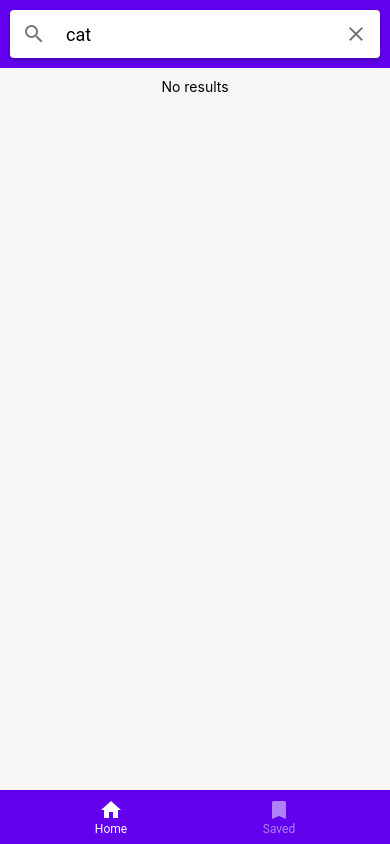
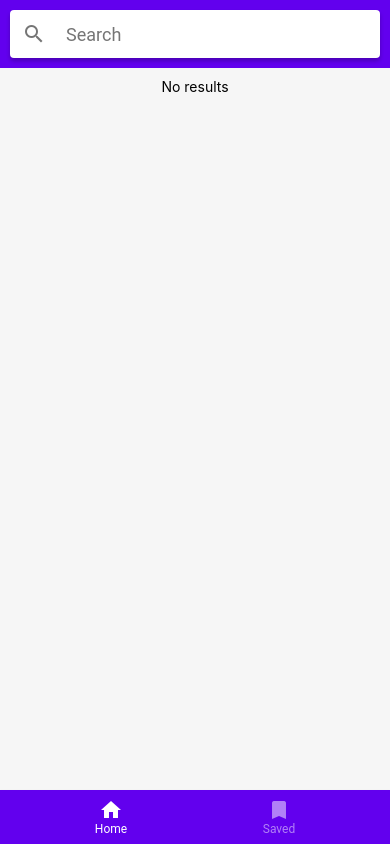
Before and after one commit to gzippedfrog/Thesar, a React Native app: screen /Saved in a window 390 px wide. Built offline with nearby package versions, Linux system fonts and the light colour scheme.

Commit message:
added redux

```diff
--- a/App.js
+++ /dev/null
@@ -1,50 +0,0 @@
-import React, { useState } from "react";
-import { BottomNavigation } from "react-native-paper";
-import { SafeAreaProvider } from "react-native-safe-area-context";
-import { SafeAreaView } from "react-native-safe-area-context";
-import HomeScreen from "./screens/HomeScreen";
-import SavedScreen from "./screens/SavedScreen";
-import SavedContext from "./context/savedContext";
-import ResultsContext from "./context/resultsContext";
-import { StatusBar } from "expo-status-bar";
-
-function App() {
-  const [saved, setSaved] = useState([]);
-  const [results, setResults] = useState([]);
-
-  const [index, setIndex] = useState(0);
-  const [routes] = useState([
-    { key: "home", title: "Home", icon: "home" },
-    { key: "saved", title: "Saved", icon: "bookmark" },
-  ]);
-  const HomeRoute = () => <HomeScreen />;
-  const SavedRoute = () => <SavedScreen />;
-  const renderScene = BottomNavigation.SceneMap({
-    home: HomeRoute,
-    saved: SavedRoute,
-  });
-
-  return (
-    <ResultsContext.Provider value={{ results, setResults }}>
-      <SavedContext.Provider value={{ saved, setSaved }}>
-        <StatusBar style="light" backgroundColor="#6200ee" />
-        <SafeAreaProvider>
-          <SafeAreaView
-            style={{
-              height: "100%",
-              backgroundColor: "#eee",
-            }}
-          >
-            <BottomNavigation
-              navigationState={{ index, routes }}
-              onIndexChange={setIndex}
-              renderScene={renderScene}
-            />
-          </SafeAreaView>
-        </SafeAreaProvider>
-      </SavedContext.Provider>
-    </ResultsContext.Provider>
-  );
-}
-
-export default App;
--- /dev/null
+++ b/App.jsx
@@ -0,0 +1,50 @@
+import { StatusBar } from "expo-status-bar";
+import React, { useState } from "react";
+import { BottomNavigation } from "react-native-paper";
+import { SafeAreaProvider } from "react-native-safe-area-context";
+import { SafeAreaView } from "react-native-safe-area-context";
+
+import { configureStore } from "@reduxjs/toolkit";
+import { Provider } from "react-redux";
+
+import HomeScreen from "./screens/HomeScreen";
+import SavedScreen from "./screens/SavedScreen";
+import appReducer from "./redux/appReducer";
+
+const store = configureStore({ reducer: appReducer });
+
+function App() {
+  const [index, setIndex] = useState(0);
+  const [routes] = useState([
+    { key: "home", title: "Home", icon: "home" },
+    { key: "saved", title: "Saved", icon: "bookmark" },
+  ]);
+  const HomeRoute = () => <HomeScreen />;
+  const SavedRoute = () => <SavedScreen />;
+  const renderScene = BottomNavigation.SceneMap({
+    home: HomeRoute,
+    saved: SavedRoute,
+  });
+
+  return (
+    <Provider store={store}>
+      <StatusBar style="light" backgroundColor="#6200ee" />
+      <SafeAreaProvider>
+        <SafeAreaView
+          style={{
+            height: "100%",
+            backgroundColor: "#eee",
+          }}
+        >
+          <BottomNavigation
+            navigationState={{ index, routes }}
+            onIndexChange={setIndex}
+            renderScene={renderScene}
+          />
+        </SafeAreaView>
+      </SafeAreaProvider>
+    </Provider>
+  );
+}
+
+export default App;
--- a/components/DefinitionCard.jsx
+++ b/components/DefinitionCard.jsx
@@ -1,16 +1,12 @@
-import React, { useContext } from "react";
+import React from "react";
 import { Card, Paragraph } from "react-native-paper";
-import SavedContext from "../context/savedContext";
+import { useDispatch } from "react-redux";
+import { saveDefinition } from "../redux/actions";
 
-function DefinitionCard({ word }) {
-  const { setSaved } = useContext(SavedContext);
+function DefinitionCard({ word: definition }) {
+  const dispatch = useDispatch();
 
-  const saveCard = () => {
-    setSaved(saved => {
-      if (saved.includes(word)) return saved;
-      return [...saved, word];
-    });
-  };
+  const saveCard = () => dispatch(saveDefinition(definition));
 
   return (
     <Card
@@ -20,9 +16,11 @@ function DefinitionCard({ word }) {
       }}
       onLongPress={saveCard}
     >
-      <Card.Title title={word.meta.id.replace(/\:.*/, "") + ", " + word.fl} />
+      <Card.Title
+        title={definition.meta.id.replace(/\:.*/, "") + ", " + definition.fl}
+      />
       <Card.Content>
-        {word.shortdef.map(def => (
+        {definition.shortdef.map((def) => (
           <Paragraph
             style={{ marginBottom: 10, textAlign: "justify" }}
             key={def}
--- a/context/resultsContext.js
+++ /dev/null
@@ -1,5 +0,0 @@
-import { createContext } from "react";
-
-const ResultsContext = createContext();
-
-export default ResultsContext;
--- a/context/savedContext.js
+++ /dev/null
@@ -1,5 +0,0 @@
-import { createContext } from "react";
-
-const SavedContext = createContext();
-
-export default SavedContext;
--- a/package.json
+++ b/package.json
@@ -10,6 +10,7 @@
     "eject": "expo eject"
   },
   "dependencies": {
+    "@reduxjs/toolkit": "^1.7.1",
     "expo": "~43.0.2",
     "expo-status-bar": "~1.1.0",
     "react": "17.0.1",
@@ -17,7 +18,9 @@
     "react-native": "0.64.3",
     "react-native-paper": "^4.11.1",
     "react-native-safe-area-context": "^3.3.2",
-    "react-native-web": "0.17.1"
+    "react-native-web": "0.17.1",
+    "react-redux": "^7.2.6",
+    "redux": "^4.1.2"
   },
   "devDependencies": {
     "@babel/core": "^7.12.9"
--- /dev/null
+++ b/redux/actions.js
@@ -0,0 +1,19 @@
+import { FETCH_RESULTS, SAVE_DEFINITION } from "./types";
+
+const key = "0a97f0e1-ac7e-41ca-9422-f61d039223b9";
+const url = "https://www.dictionaryapi.com/api/v3/references/collegiate/json/";
+
+export function fetchResults(query) {
+  return async (dispatch) => {
+    let response = await fetch(url + query + "?key=" + key);
+    response = await response.json();
+    dispatch({ type: FETCH_RESULTS, payload: response });
+  };
+}
+
+export function saveDefinition(definition) {
+  return {
+    type: SAVE_DEFINITION,
+    payload: definition,
+  };
+}
--- /dev/null
+++ b/redux/appReducer.js
@@ -0,0 +1,27 @@
+import { FETCH_RESULTS, SAVE_DEFINITION } from "./types";
+
+const initialState = {
+  results: [],
+  saved: [],
+  fetched: false,
+};
+
+function appReducer(state = initialState, action) {
+  switch (action.type) {
+    case FETCH_RESULTS:
+      return {
+        ...state,
+        results: action.payload,
+        fetched: true,
+      };
+    case SAVE_DEFINITION:
+      return {
+        ...state,
+        saved: [...state.saved, action.payload],
+      };
+    default:
+      return state;
+  }
+}
+
+export default appReducer;
--- /dev/null
+++ b/redux/types.js
@@ -0,0 +1,2 @@
+export const FETCH_RESULTS = "FETCH_RESULTS";
+export const SAVE_DEFINITION = "SAVE_DEFINITION ";
--- a/screens/HomeScreen.jsx
+++ b/screens/HomeScreen.jsx
@@ -1,21 +1,16 @@
-import React, { useContext, useRef, useState } from "react";
+import React, { useState } from "react";
 import { ScrollView, Text, View } from "react-native";
 import { Searchbar } from "react-native-paper";
+import { useDispatch } from "react-redux";
+import { useSelector } from "react-redux";
+import { fetchResults } from "../redux/actions";
 import DefinitionCard from "../components/DefinitionCard";
-import ResultsContext from "../context/resultsContext";
-
-const key = "0a97f0e1-ac7e-41ca-9422-f61d039223b9";
 
 function HomeScreen() {
-  const [searchQuery, setSearchQuery] = useState("cat");
-  const { results, setResults } = useContext(ResultsContext);
+  const [searchQuery, setSearchQuery] = useState("");
+  const results = useSelector((state) => state.results);
 
-  const fetchResults = () => {
-    fetch(`https://www.dictionaryapi.com/api/v3/references/collegiate/json/${searchQuery}?key=${key}
-`)
-      .then(response => response.json())
-      .then(setResults);
-  };
+  const dispatch = useDispatch();
 
   return (
     <>
@@ -24,7 +19,7 @@ function HomeScreen() {
           placeholder="Search"
           onChangeText={setSearchQuery}
           value={searchQuery}
-          onSubmitEditing={fetchResults}
+          onSubmitEditing={() => dispatch(fetchResults(searchQuery))}
           style={{ margin: 10 }}
         />
       </View>
@@ -32,7 +27,7 @@ function HomeScreen() {
       <ScrollView>
         <View style={{ paddingTop: 10 }}>
           {results[0]?.meta ? (
-            results.map(def => (
+            results.map((def) => (
               <DefinitionCard word={def} key={def.meta.uuid} />
             ))
           ) : (
--- a/screens/SavedScreen.jsx
+++ b/screens/SavedScreen.jsx
@@ -1,22 +1,29 @@
-import React, { useContext } from "react";
-import { ScrollView } from "react-native";
+import React from "react";
+import { ScrollView, View } from "react-native";
 import { Card, Paragraph } from "react-native-paper";
-import { SafeAreaView } from "react-native-safe-area-context";
-import SavedContext from "../context/savedContext";
+import { useSelector } from "react-redux";
 
 function SavedScreen() {
-  const { saved } = useContext(SavedContext);
+  const saved = useSelector((state) => state.saved);
 
   return (
     <ScrollView>
+      <View style={{ paddingTop: 10 }}>
         {saved &&
-        saved.map(word => (
-          <Card style={{ margin: 10 }} key={word.meta.uuid}>
+          saved.map((definition) => (
+            <Card
+              style={{
+                marginHorizontal: 10,
+                marginBottom: 10,
+              }}
+            >
               <Card.Title
-              title={word.meta.id.replace(/\:.*/, "") + ", " + word.fl}
+                title={
+                  definition.meta.id.replace(/\:.*/, "") + ", " + definition.fl
+                }
               />
               <Card.Content>
-              {word.shortdef.map(def => (
+                {definition.shortdef.map((def) => (
                   <Paragraph
                     style={{ marginBottom: 10, textAlign: "justify" }}
                     key={def}
@@ -27,6 +34,7 @@ function SavedScreen() {
               </Card.Content>
             </Card>
           ))}
+      </View>
     </ScrollView>
   );
 }
```
Also changed, not shown: 1 other file (tests, documents, lock files or other folders). Lines whose indentation alone changed are shown as unchanged.
